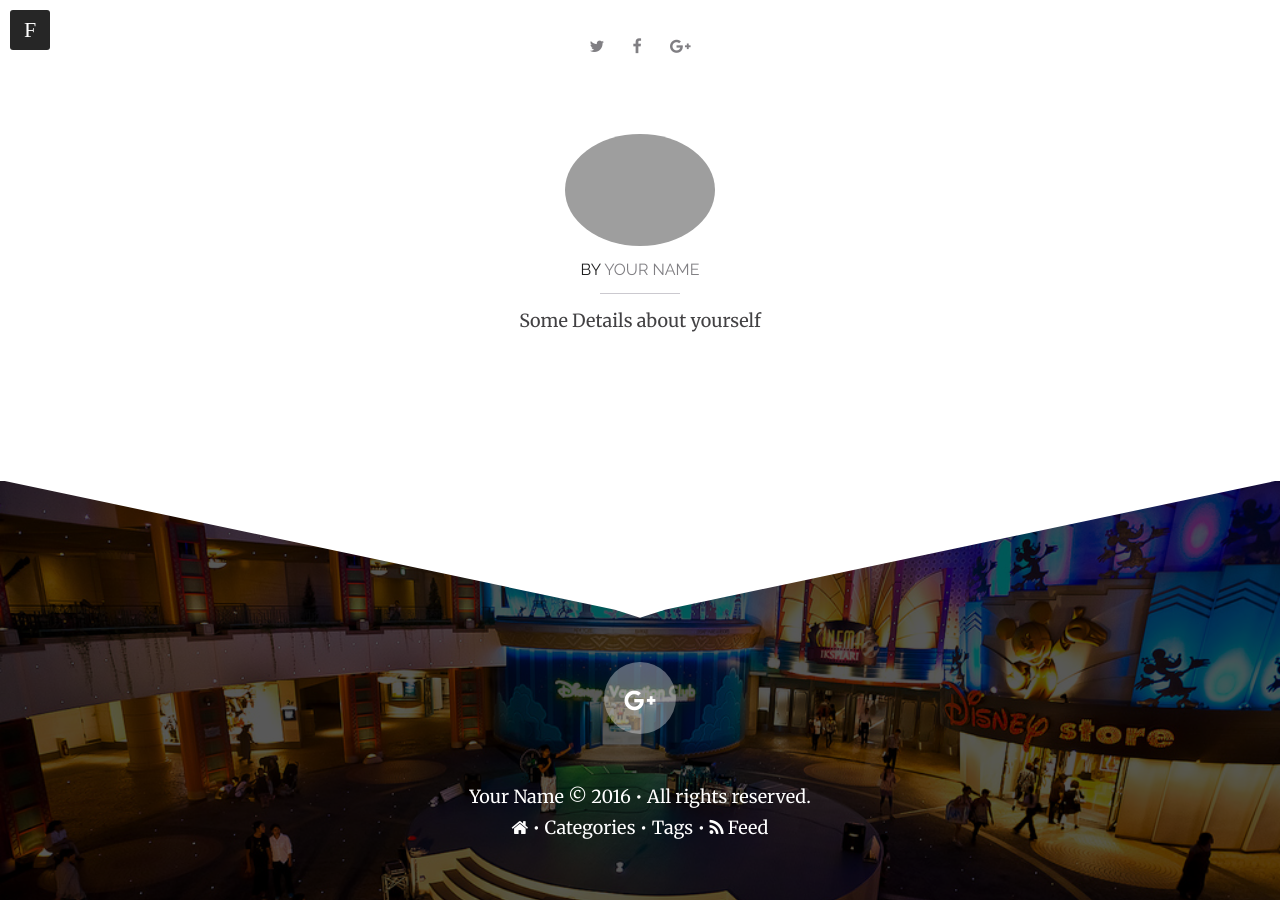
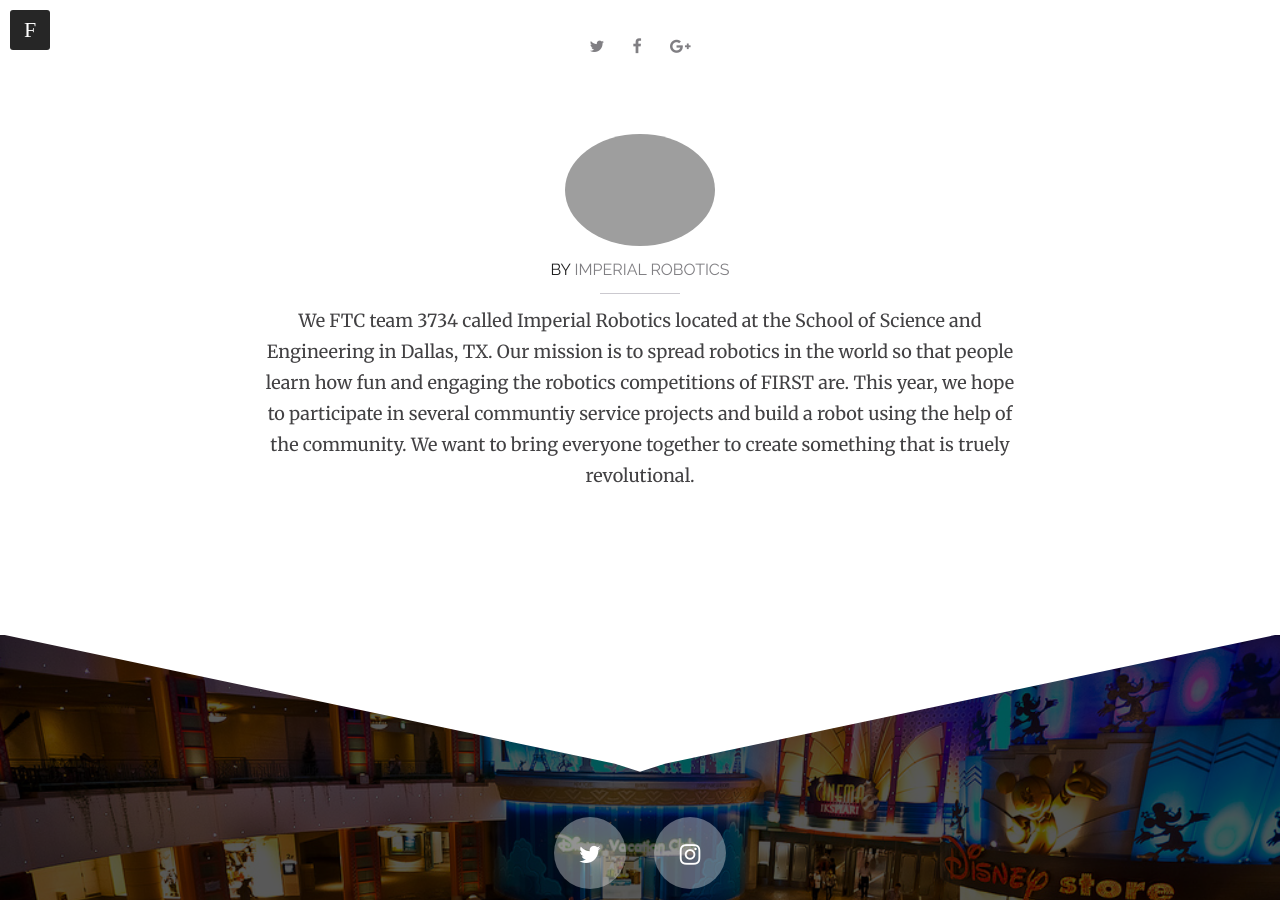
Before and after one commit to hmfaysal/hmfaysal-omega-theme, a Jekyll site: the page built from _posts/2014-01-05-sample-link-post.md, in a window 1280 px wide and 900 px high, scrolled down 1108 px. Built offline with Jekyll 4.4.1, drawn with Linux system fonts in a browser that asks for light colours; comment, search, counter and statistics services are not loaded; some of the changed text lies outside the part shown.

Commit message:
Update _config.yml

```diff
--- a/_config.yml
+++ b/_config.yml
@@ -1,5 +1,5 @@
-title:            Site Title
-description:      Site description for the metas.
+title:            Imperial Robotics
+description:      Dallas, TX FTC team 3734
 logo:             omikron.png
 disqus_shortname: shortname
 # Assign a default image for your site's header and footer
@@ -14,7 +14,7 @@ animated_fins:    true
 # Specify the fin color in RGB value
 fin_color:        "255,255,255"
 # Change url to your domain. Leave localhost server or blank when working locally.
-url:          http://hmfaysal.me/hmfaysal-omega-theme
+url:          http://imperialrobotics.github.io
 # baseurl:
 
 # Gems used
@@ -42,20 +42,15 @@ jekyll-archives:
 
 # Owner/author information
 author:
-  name:           Your Name
+  name:           Imperial Robotics
   picture:        your-photo.jpg
-  email:          your@email.com
+  email:          semimperialrobotics@gmail.com
   # Use the coder's toolbox at http://coderstoolbox.net/string/#!encoding=xml&action=encode&charset=us_ascii to encode your description into XML string
-  description:    Some Details about yourself
+  description:    We FTC team 3734 called Imperial Robotics located at the School of Science and Engineering in Dallas, TX. Our mission is to spread robotics in the world so that people learn how fun and engaging the robotics competitions of FIRST are. This year, we hope to participate in several communtiy service projects and build a robot using the help of the community. We want to bring everyone together to create something that is truely revolutional.
   # Social networking links used in footer. Update and remove as you like.
-  twitter:
-  facebook:
-  github:
-  linkedin:
-  instagram:
-  tumblr:
-  # For Google Authorship https://plus.google.com/authorship
-  google_plus:    "http://plus.google.com/123123123123132123"
+  twitter: imperialrob3734
+  instagram: imperialrob3734
+
 
 # Analytics and webmaster tools stuff goes here
 google_analytics:
@@ -70,8 +65,8 @@ links:
     icon: home
   - title: Categories
     url: /categories
-  - title: Tags
-    url: /tags
+  - title: About
+    url: /about
 
 # Sitemap configuration
 # https://github.com/kinnetica/jekyll-plugins
@@ -85,7 +80,7 @@ sitemap:
         - "/index.html"
 
 # http://en.wikipedia.org/wiki/List_of_tz_database_time_zones
-timezone:    America/New_York
+timezone:    America/Chicago
 future:      true
 markdown:    kramdown
 highlighter: rouge
```
